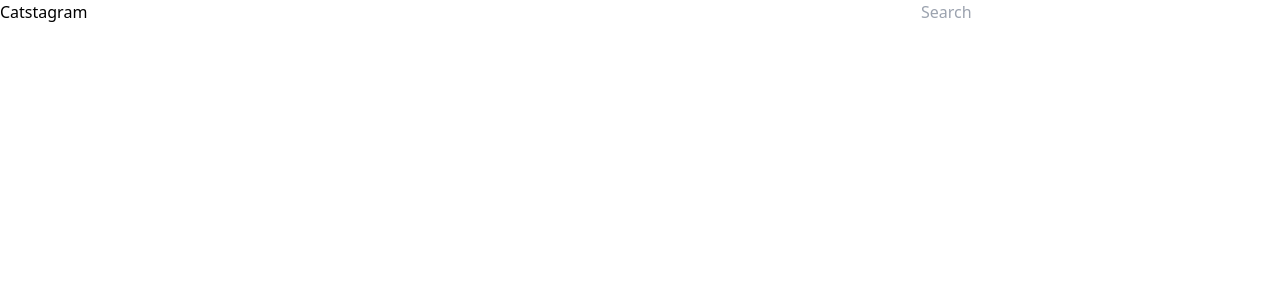
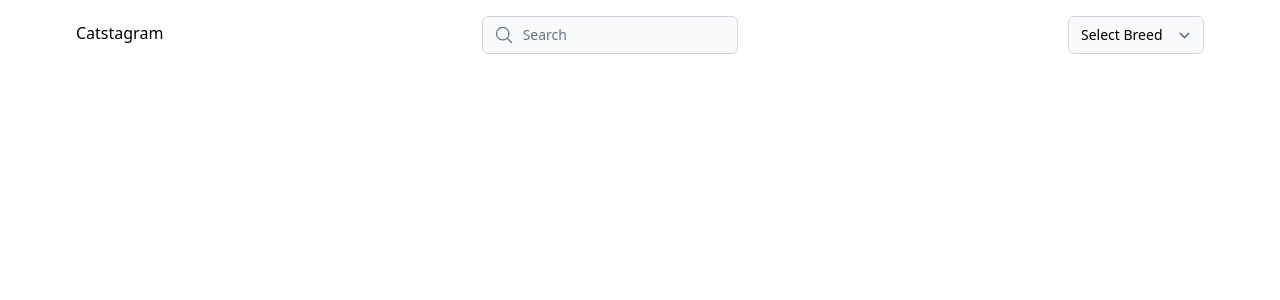
Before and after one commit to carloshs1/catstagram, a Next.js app: page / in a window 1280 px wide. Shown: the top 300 px of the page. Built offline with nearby package versions, Linux system fonts and the light colour scheme.

Commit message:
Create Header

```diff
--- a/components/Header.tsx
+++ b/components/Header.tsx
@@ -1,29 +1,152 @@
 import React from 'react'
-// import {
-//  SearchIcon,
-//  PlusCircleIcon,
-//  UserGroupIcon,
-//  HeartIcon,
-//  PaperAirplaneIcon,
-//  MenuIcon,
-// } from '@heroicons/react/outline'
+import {
+ MagnifyingGlassIcon,
+ PlusCircleIcon,
+ UserGroupIcon,
+ HeartIcon,
+ PaperAirplaneIcon,
+} from '@heroicons/react/24/outline'
 
 const Header: React.FC = () => {
+ const breeds = [
+  {
+   weight: {
+    imperial: '7  -  10',
+    metric: '3 - 5',
+   },
+   id: 'abys',
+   name: 'Abyssinian',
+   cfa_url: 'http://cfa.org/Breeds/BreedsAB/Abyssinian.aspx',
+   vetstreet_url: 'http://www.vetstreet.com/cats/abyssinian',
+   vcahospitals_url:
+    'https://vcahospitals.com/know-your-pet/cat-breeds/abyssinian',
+   temperament: 'Active, Energetic, Independent, Intelligent, Gentle',
+   origin: 'Egypt',
+   country_codes: 'EG',
+   country_code: 'EG',
+   description:
+    'The Abyssinian is easy to care for, and a joy to have in your home. They’re affectionate cats and love both people and other animals.',
+   life_span: '14 - 15',
+   indoor: 0,
+   lap: 1,
+   alt_names: '',
+   adaptability: 5,
+   affection_level: 5,
+   child_friendly: 3,
+   dog_friendly: 4,
+   energy_level: 5,
+   grooming: 1,
+   health_issues: 2,
+   intelligence: 5,
+   shedding_level: 2,
+   social_needs: 5,
+   stranger_friendly: 5,
+   vocalisation: 1,
+   experimental: 0,
+   hairless: 0,
+   natural: 1,
+   rare: 0,
+   rex: 0,
+   suppressed_tail: 0,
+   short_legs: 0,
+   wikipedia_url: 'https://en.wikipedia.org/wiki/Abyssinian_(cat)',
+   hypoallergenic: 0,
+   reference_image_id: '0XYvRd7oD',
+   image: {
+    id: '0XYvRd7oD',
+    width: 1204,
+    height: 1445,
+    url: 'https://cdn2.thecatapi.com/images/0XYvRd7oD.jpg',
+   },
+  },
+  {
+   weight: {
+    imperial: '7 - 10',
+    metric: '3 - 5',
+   },
+   id: 'aege',
+   name: 'Aegean',
+   vetstreet_url: 'http://www.vetstreet.com/cats/aegean-cat',
+   temperament: 'Affectionate, Social, Intelligent, Playful, Active',
+   origin: 'Greece',
+   country_codes: 'GR',
+   country_code: 'GR',
+   description:
+    'Native to the Greek islands known as the Cyclades in the Aegean Sea, these are natural cats, meaning they developed without humans getting involved in their breeding. As a breed, Aegean Cats are rare, although they are numerous on their home islands. They are generally friendly toward people and can be excellent cats for families with children.',
+   life_span: '9 - 12',
+   indoor: 0,
+   alt_names: '',
+   adaptability: 5,
+   affection_level: 4,
+   child_friendly: 4,
+   dog_friendly: 4,
+   energy_level: 3,
+   grooming: 3,
+   health_issues: 1,
+   intelligence: 3,
+   shedding_level: 3,
+   social_needs: 4,
+   stranger_friendly: 4,
+   vocalisation: 3,
+   experimental: 0,
+   hairless: 0,
+   natural: 0,
+   rare: 0,
+   rex: 0,
+   suppressed_tail: 0,
+   short_legs: 0,
+   wikipedia_url: 'https://en.wikipedia.org/wiki/Aegean_cat',
+   hypoallergenic: 0,
+   reference_image_id: 'ozEvzdVM-',
+   image: {
+    id: 'ozEvzdVM-',
+    width: 1200,
+    height: 800,
+    url: 'https://cdn2.thecatapi.com/images/ozEvzdVM-.jpg',
+   },
+  },
+ ]
  return (
   <div>
-   <div className="flex justify-between max-w-6xl">
+   <div className="flex justify-between align-middle max-w-6xl lg:mx-auto">
     {/* left  */}
-    <div className="cursor-pointer">
-     <h1>Catstagram</h1>
+    <div className="cursor-pointer flex justify-center items-center">
+     <h1 className="ml-3">Catstagram</h1>
     </div>
 
     {/* Middle  */}
-    <div>
-     <div></div>
-     <input type="text" placeholder="Search"></input>
+    <div className="max-w-xs hidden sm:inline-block">
+     <div className="relative mt-1 p-3 rounded-md">
+      <div className="absolute inset-y-0 pl-3 flex items-center pointer-events-none">
+       <MagnifyingGlassIcon className="h-5 w-5 text-gray-500" />
+      </div>
+      <input
+       className="bg-gray-50 block w-full pl-10 sm:text-sm border-gray-300 focus:ring-black focus:border-black hover:border-gray-500 rounded-md"
+       type="text"
+       placeholder="Search"
+      />
+     </div>
     </div>
 
     {/* Right  */}
+    <div className="max-w-xs">
+     <div className="mt-1 p-3 rounded-md">
+      <select
+       className="bg-gray-50 block w-full text-sm border-gray-300 focus:ring-black focus:border-black hover:border-gray-500 rounded-md"
+       name="select"
+      >
+       <option selected>Select Breed</option>
+       {breeds &&
+        breeds.map((breed) => (
+         <option value={breed.name} key={breed.id}>
+          {breed.name}
+         </option>
+        ))}
+       {/* <option value="value2">Value 2</option>
+       <option value="value3">Value 3</option> */}
+      </select>
+     </div>
+    </div>
    </div>
   </div>
  )
--- a/package.json
+++ b/package.json
@@ -7,6 +7,7 @@
   },
   "dependencies": {
     "@heroicons/react": "^2.0.12",
+    "@tailwindcss/forms": "^0.5.3",
     "next": "latest",
     "react": "18.1.0",
     "react-dom": "18.1.0"
--- a/tailwind.config.js
+++ b/tailwind.config.js
@@ -1,11 +1,8 @@
 /** @type {import('tailwindcss').Config} */
 module.exports = {
-  content: [
-    './pages/**/*.{js,ts,jsx,tsx}',
-    './components/**/*.{js,ts,jsx,tsx}',
-  ],
-  theme: {
-    extend: {},
-  },
-  plugins: [],
+ content: ['./pages/**/*.{js,ts,jsx,tsx}', './components/**/*.{js,ts,jsx,tsx}'],
+ theme: {
+  extend: {},
+ },
+ plugins: [require('@tailwindcss/forms')],
 }
```
Also changed, not shown: 1 other file (tests, documents, lock files or other folders).
